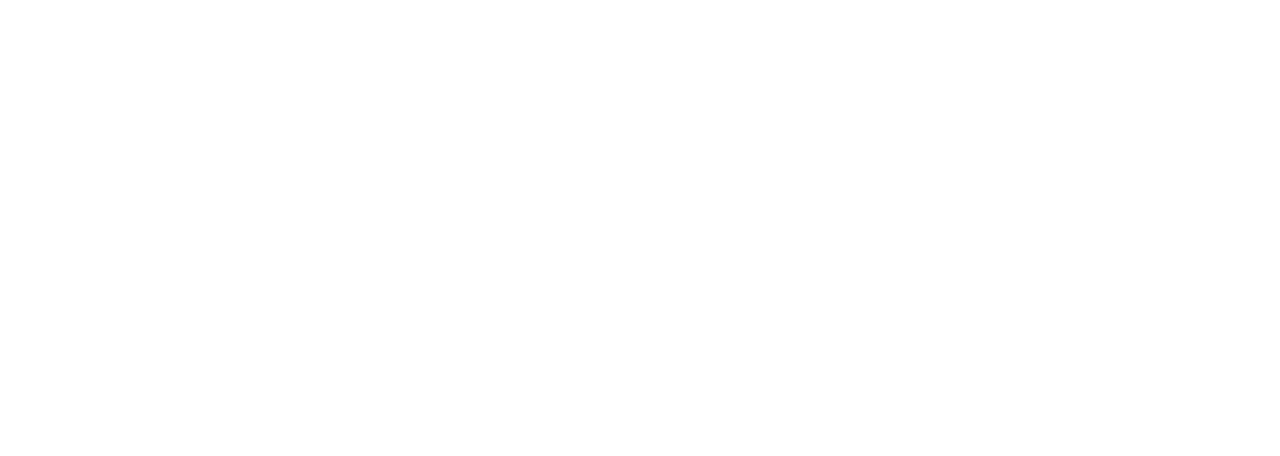
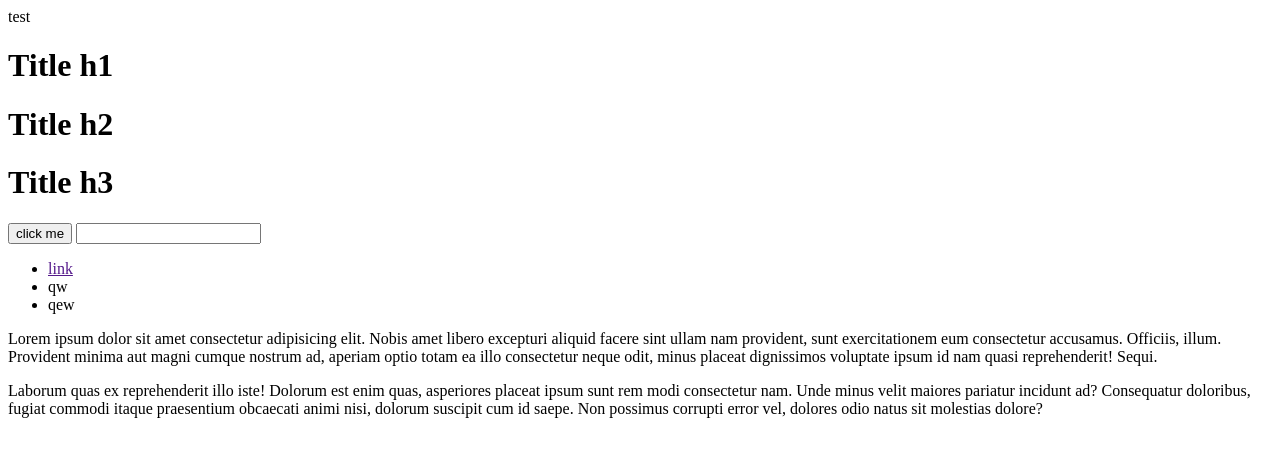
Before and after one commit to Maskot88/FD2022-DOM-2023, a plain HTML site: page index.html in a window 1280 px wide. Drawn offline with Linux system fonts and the light colour scheme.

Commit message:
Get Element

```diff
--- a/index.html
+++ b/index.html
@@ -1,13 +1,37 @@
 <!DOCTYPE html>
 <html lang="en">
-<head>
-    <meta charset="UTF-8">
-    <meta http-equiv="X-UA-Compatible" content="IE=edge">
-    <meta name="viewport" content="width=device-width, initial-scale=1.0">
+  <head>
+    <meta charset="UTF-8" />
+    <meta http-equiv="X-UA-Compatible" content="IE=edge" />
+    <meta name="viewport" content="width=device-width, initial-scale=1.0" />
     <title>DOM</title>
     <script defer src="./index.js"></script>
-</head>
-<body>
-
-</body>
+  </head>
+  <body>
+    <div id="test">test</div>
+    <h1>Title h1</h1>
+    <h1>Title h2</h1>
+    <h1>Title h3</h1>
+    <button>click me</button>
+    <input type="text" name="input" />
+    <ul>
+      <li class="item"><a href="">link</a></li>
+      <li class="item">qw</li>
+      <li class="item">qew</li>
+    </ul>
+    <p>
+      Lorem ipsum dolor sit amet consectetur adipisicing elit. Nobis amet libero
+      excepturi aliquid facere sint ullam nam provident, sunt exercitationem eum
+      consectetur accusamus. Officiis, illum. Provident minima aut magni cumque
+      nostrum ad, aperiam optio totam ea illo consectetur neque odit, minus
+      placeat dignissimos voluptate ipsum id nam quasi reprehenderit! Sequi.
+    </p>
+    <p>
+      Laborum quas ex reprehenderit illo iste! Dolorum est enim quas, asperiores
+      placeat ipsum sunt rem modi consectetur nam. Unde minus velit maiores
+      pariatur incidunt ad? Consequatur doloribus, fugiat commodi itaque
+      praesentium obcaecati animi nisi, dolorum suscipit cum id saepe. Non
+      possimus corrupti error vel, dolores odio natus sit molestias dolore?
+    </p>
+  </body>
 </html>
--- a/index.js
+++ b/index.js
@@ -0,0 +1,28 @@
+"use strict";
+
+function logMessage() {
+  console.log("messege: click");
+}
+// const button = document.getElementsByTagName("button")[0];
+const [button] = document.getElementsByTagName("button");
+button.addEventListener("click", logMessage);
+//По id считаеться самым быстрым
+const test = document.getElementById("test");
+// const test = document.querySelector('#test')
+console.log(test);
+//По name
+// const input = document.getElementsByName("input");
+const [input] = document.getElementsByName("input");
+console.log(input);
+//По class
+const lis = document.getElementsByClassName("item");
+console.log(lis);
+//По селектору
+const h1 = document.querySelector("h1");
+// const h1 = document.querySelectorAll('h1') //возвращ набор
+console.log(h1);
+//
+const ps = document.querySelector("p");
+// const ps = document.querySelectorAll("p");
+// const ps = document.querySelector("p+p");
+console.log(ps)
```
